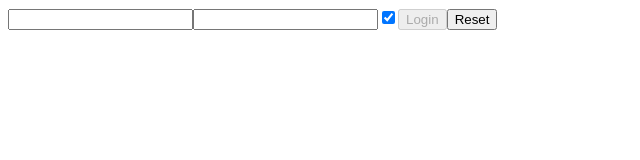
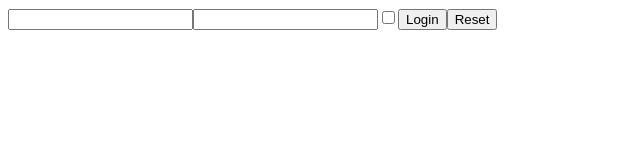
Before and after one commit to AlbertoRusso94/react-exercises, a React (Create React App) app: page / in a window 1280 px wide. Shown: the top 160 px of the page, without its empty margins (0-640 px from the left). Built offline with nearby package versions, Linux system fonts and the light colour scheme.

Commit message:
Forms-05

```diff
--- a/src/App.js
+++ b/src/App.js
@@ -1,16 +1,18 @@
 import React from "react";
 // import { InteractiveWelcome } from "./InteractiveWelcome";
-import { Login } from "./Login";
+// import { Login } from "./Login";
+import { LoginUncontrolled } from "./LoginUncontrolled";
 
 export class App extends React.Component {
-  eventoLogin = (state) => {
-    console.log(state);
-  };
+  // eventoLogin = (state) => {
+  //   console.log(state);
+  // };
   render() {
     return (
       <div>
         {/* <InteractiveWelcome /> */}
-        <Login onLogin={this.eventoLogin} />
+        {/* <Login onLogin={this.eventoLogin} /> */}
+        <LoginUncontrolled />
       </div>
     );
   }
--- /dev/null
+++ b/src/LoginUncontrolled.js
@@ -0,0 +1,35 @@
+import React from "react";
+
+export class LoginUncontrolled extends React.Component {
+  formSubmit = (event) => {
+    event.preventDefault();
+    const username = event.target.elements.username.value;
+    const password = event.target.elements.password.value;
+    const remember = event.target.elements.remember.checked;
+
+    console.log({
+      username,
+      password,
+      remember,
+    });
+  };
+
+  render() {
+    return (
+      <div>
+        <form onSubmit={this.formSubmit}>
+          <input name="username" required></input>
+          <input name="password" type="password" required></input>
+          <input name="remember" type="checkbox"></input>
+          <button
+            type="submit"
+            //  disabled={!this.state.username || !this.state.password}
+          >
+            Login
+          </button>
+          <button type="reset">Reset</button>
+        </form>
+      </div>
+    );
+  }
+}
--- a/src/index.js
+++ b/src/index.js
@@ -1,4 +1,5 @@
-import ReactDOM from "react-dom";
+import ReactDOM from "react-dom/client";
 import { App } from "./App";
 
-ReactDOM.render(<App />, document.getElementById("root"));
+const root = ReactDOM.createRoot(document.getElementById("root"));
+root.render(<App />);
```
